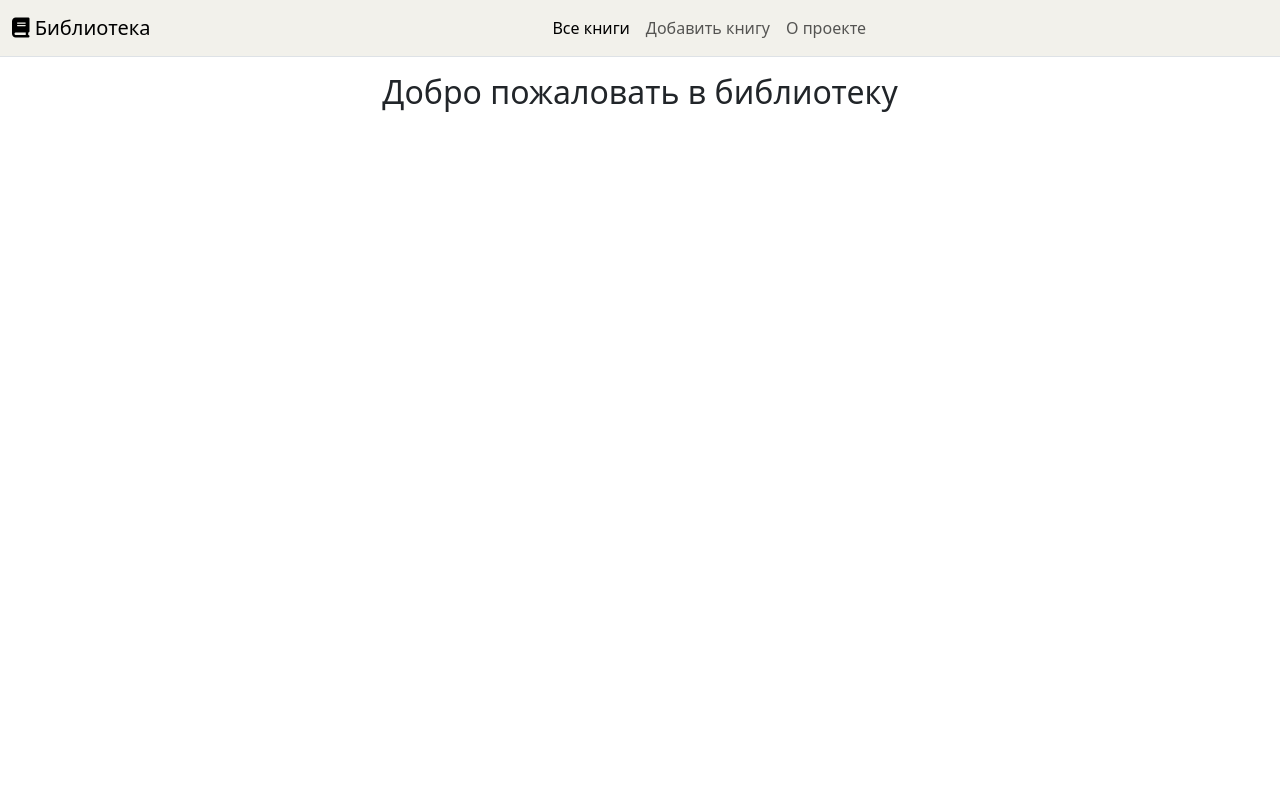
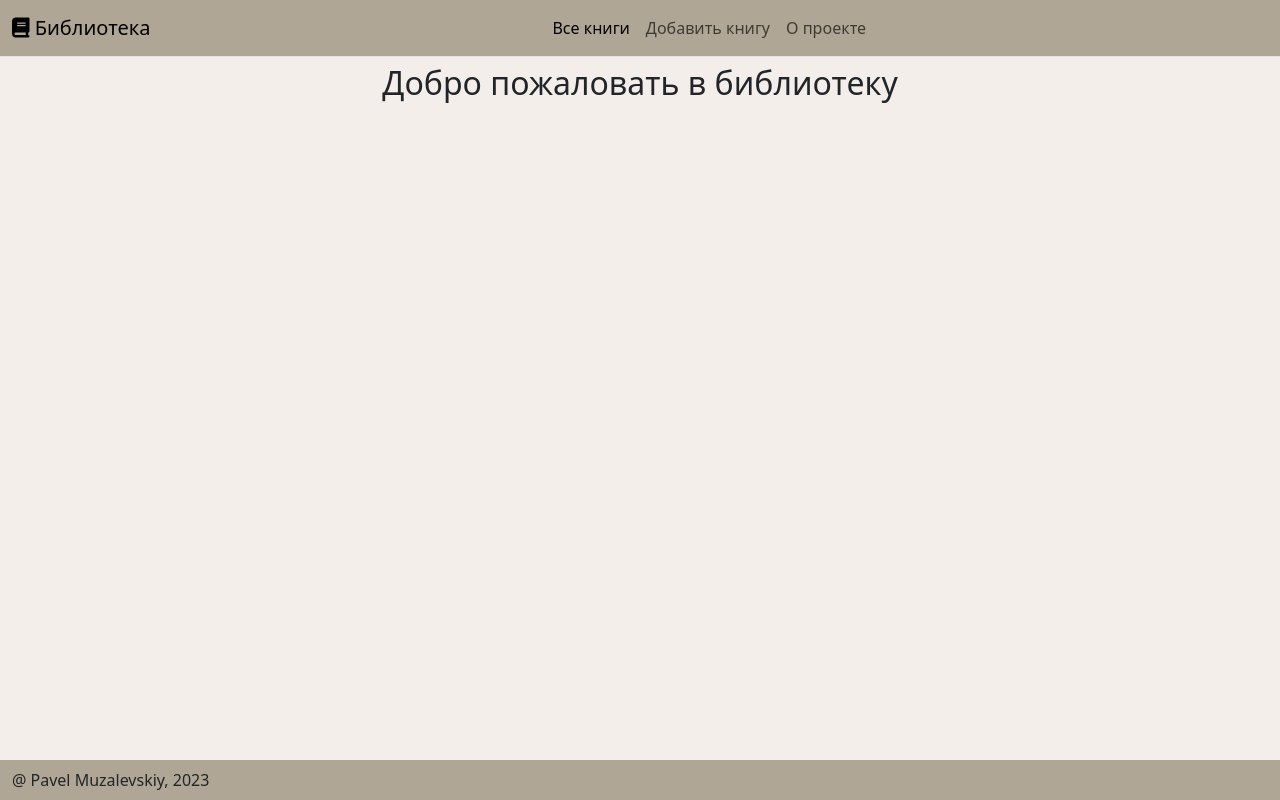
Before and after one commit to pavelmuz/Book-Library, a Django app: page / in a window 1280 px wide. Run offline with Django 5.2, Linux system fonts and the light colour scheme; data that the repository does not hold is empty; some libraries are stand-ins or nearby versions.

Commit message:
Added footer, changed color scheme, fixed sticky navbar and footer

```diff
--- /dev/null
+++ b/books/static/books/styles/styles.css
@@ -0,0 +1,11 @@
+body {
+  background-color: #f3eeea;
+}
+
+#page-navbar {
+  background-color: #b0a695;
+}
+
+#page-footer {
+  background-color: #b0a695;
+}
--- a/books/templates/books/about.html
+++ b/books/templates/books/about.html
@@ -2,7 +2,7 @@
 
 {% block content %}
 
-<div class="container">
+<div class="container mt-5">
     <div class="row">
         <div class="col-sm-12 d-flex justify-content-center">
             <div class="mx-auto my-3">
--- a/books/templates/books/book-form.html
+++ b/books/templates/books/book-form.html
@@ -2,7 +2,7 @@
 
 {% block content %}
 
-<div class="container">
+<div class="container mt-5">
     <div class="row">
         <div class="col-sm-12 d-flex justify-content-center">
             <div class="card mx-auto my-3" style="width: 40rem;">
--- a/books/templates/books/book.html
+++ b/books/templates/books/book.html
@@ -2,7 +2,7 @@
 
 {% block content %}
 
-<div class="container">
+<div class="container mt-5">
     <div class="row">
         <div class="col-sm-12 d-flex justify-content-center">
             <div class="card mx-auto my-3" style="width: 40rem;">
--- a/books/templates/books/books.html
+++ b/books/templates/books/books.html
@@ -2,7 +2,7 @@
 
 {% block content %}
 
-<div class="container">
+<div class="container mt-5">
     <div class="row">
         <div class="col-sm-12 d-flex justify-content-center">
             <div class="mx-auto my-3">
@@ -35,6 +35,51 @@
 
 {% endfor %}
 
+{% for book in books %}
+
+<div class="container">
+    <div class="row">
+        <div class="col-sm-12 d-flex justify-content-center">
+            <div class="card mx-auto my-1" style="width: 40rem;">
+                <div class="card-body">
+                    <h5 class="card-title"><strong>Название: </strong>{{ book.title }}</h5>
+                    <p class="card-text"><strong>Автор: </strong>{{ book.author }}</p>
+                    <a class="btn btn-outline-primary btn-sm card-link" href="{% url 'book' book.id %}" role="button">
+                        <i class="fa-solid fa-circle-info"></i>
+                        Подробнее
+                    </a>
+                </div>
+            </div>
+        </div>
+    </div>
+</div>
+
+{% endfor %}
+
+{% for book in books %}
+
+<div class="container pb-5 mb-4">
+    <div class="row">
+        <div class="col-sm-12 d-flex justify-content-center">
+            <div class="card mx-auto my-1" style="width: 40rem;">
+                <div class="card-body">
+                    <h5 class="card-title"><strong>Название: </strong>{{ book.title }}</h5>
+                    <p class="card-text"><strong>Автор: </strong>{{ book.author }}</p>
+                    <a class="btn btn-outline-primary btn-sm card-link" href="{% url 'book' book.id %}" role="button">
+                        <i class="fa-solid fa-circle-info"></i>
+                        Подробнее
+                    </a>
+                </div>
+            </div>
+        </div>
+    </div>
+</div>
+
+
+
+{% endfor %}
+
+
 
 
 
--- a/books/templates/books/delete-book.html
+++ b/books/templates/books/delete-book.html
@@ -2,7 +2,7 @@
 
 {% block content %}
 
-<div class="container">
+<div class="container mt-5">
     <div class="row">
         <div class="col-sm-12 d-flex justify-content-center">
             <div class="card mx-auto my-3" style="width: 40rem;">
--- a/books/templates/books/footer.html
+++ b/books/templates/books/footer.html
@@ -1,27 +1,9 @@
 {% block content %}
 
-
-
-<footer class="bg-white rounded-lg shadow m-4 dark:bg-gray-800">
-    <div class="w-full mx-auto max-w-screen-xl p-4 md:flex md:items-center md:justify-between">
-      <span class="text-sm text-gray-500 sm:text-center dark:text-gray-400">© 2023 <a href="https://flowbite.com/" class="hover:underline">Flowbite™</a>. All Rights Reserved.
-    </span>
-    <ul class="flex flex-wrap items-center mt-3 text-sm font-medium text-gray-500 dark:text-gray-400 sm:mt-0">
-        <li>
-            <a href="#" class="hover:underline me-4 md:me-6">About</a>
-        </li>
-        <li>
-            <a href="#" class="hover:underline me-4 md:me-6">Privacy Policy</a>
-        </li>
-        <li>
-            <a href="#" class="hover:underline me-4 md:me-6">Licensing</a>
-        </li>
-        <li>
-            <a href="#" class="hover:underline">Contact</a>
-        </li>
-    </ul>
+<nav class="navbar fixed-bottom" id="page-footer">
+    <div class="container-fluid">
+      <p class="my-auto">@ Pavel Muzalevskiy, 2023</p>
     </div>
-</footer>
-
+  </nav>
 
 {% endblock content %}
--- a/books/templates/books/main.html
+++ b/books/templates/books/main.html
@@ -11,16 +11,20 @@
       rel="stylesheet" integrity="sha384-T3c6CoIi6uLrA9TneNEoa7RxnatzjcDSCmG1MXxSR1GAsXEV/Dwwykc2MPK8M2HN"
       crossorigin="anonymous"
     >
+    <link rel="stylesheet" href="{% static "books/styles/styles.css" %}">
     <script src="https://kit.fontawesome.com/70a800b184.js" crossorigin="anonymous"></script>
   </head>
   </head>
   <body>
+
     {% include "books/navbar.html" %}
 
     {% block content %}
 
 
     {% endblock content %}
+
+    {% include "books/footer.html" %}
 
     <script
       src="https://cdn.jsdelivr.net/npm/bootstrap@5.3.2/dist/js/bootstrap.bundle.min.js"
--- a/books/templates/books/navbar.html
+++ b/books/templates/books/navbar.html
@@ -1,6 +1,6 @@
 {% block content %}
 
-<nav class="navbar navbar-expand-lg border-bottom border-body" style="background-color: #F2F1EB;">
+<nav class="navbar navbar-expand-lg border-bottom border-body fixed-top" id="page-navbar">
   <div class="container-fluid">
     <a class="navbar-brand me-auto" href="{% url 'books' %}"><i class="fa-solid fa-book"></i> Библиотека</a>
     <button class="navbar-toggler" type="button" data-bs-toggle="collapse" data-bs-target="#navbarNavAltMarkup" aria-controls="navbarNavAltMarkup" aria-expanded="false" aria-label="Toggle navigation">
```
